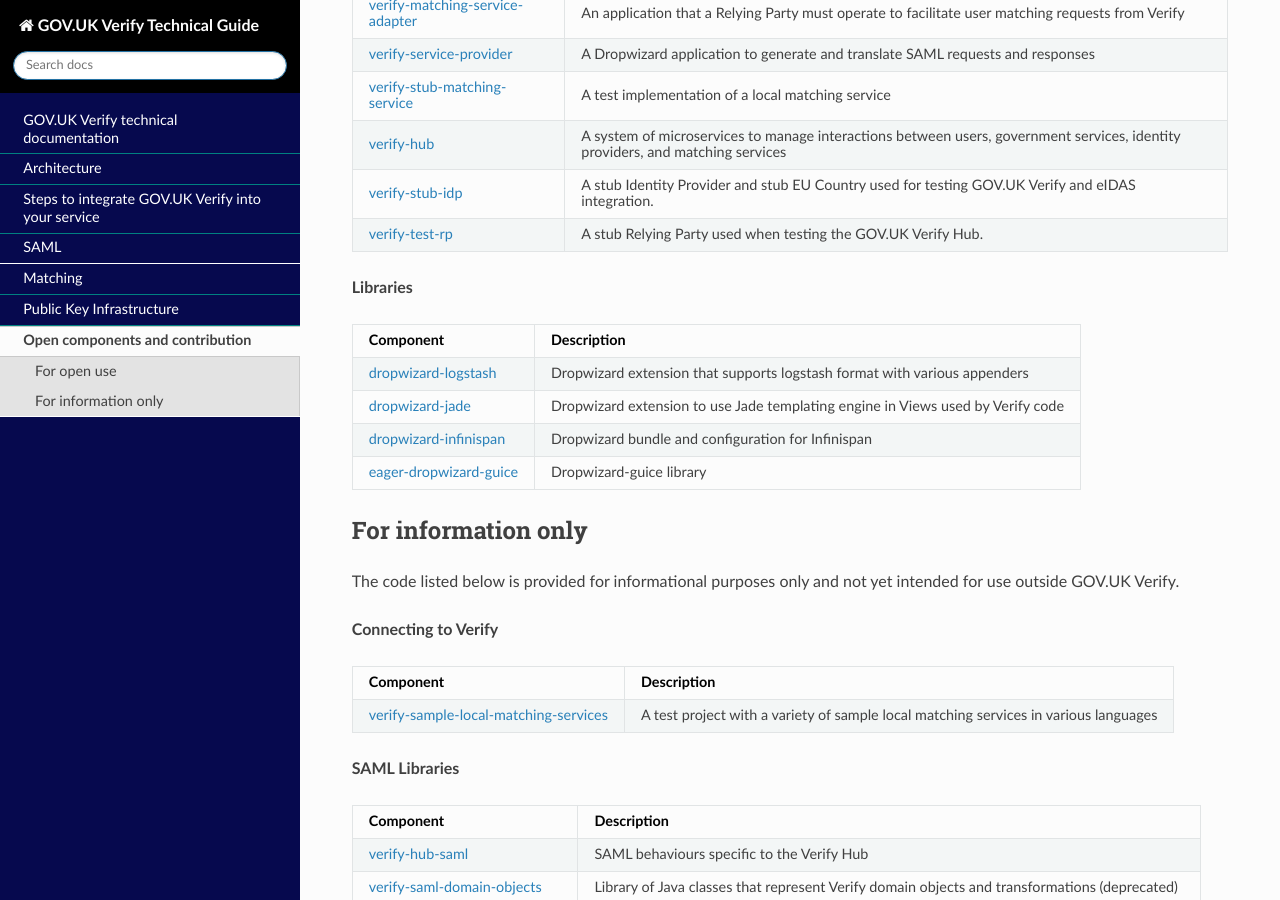
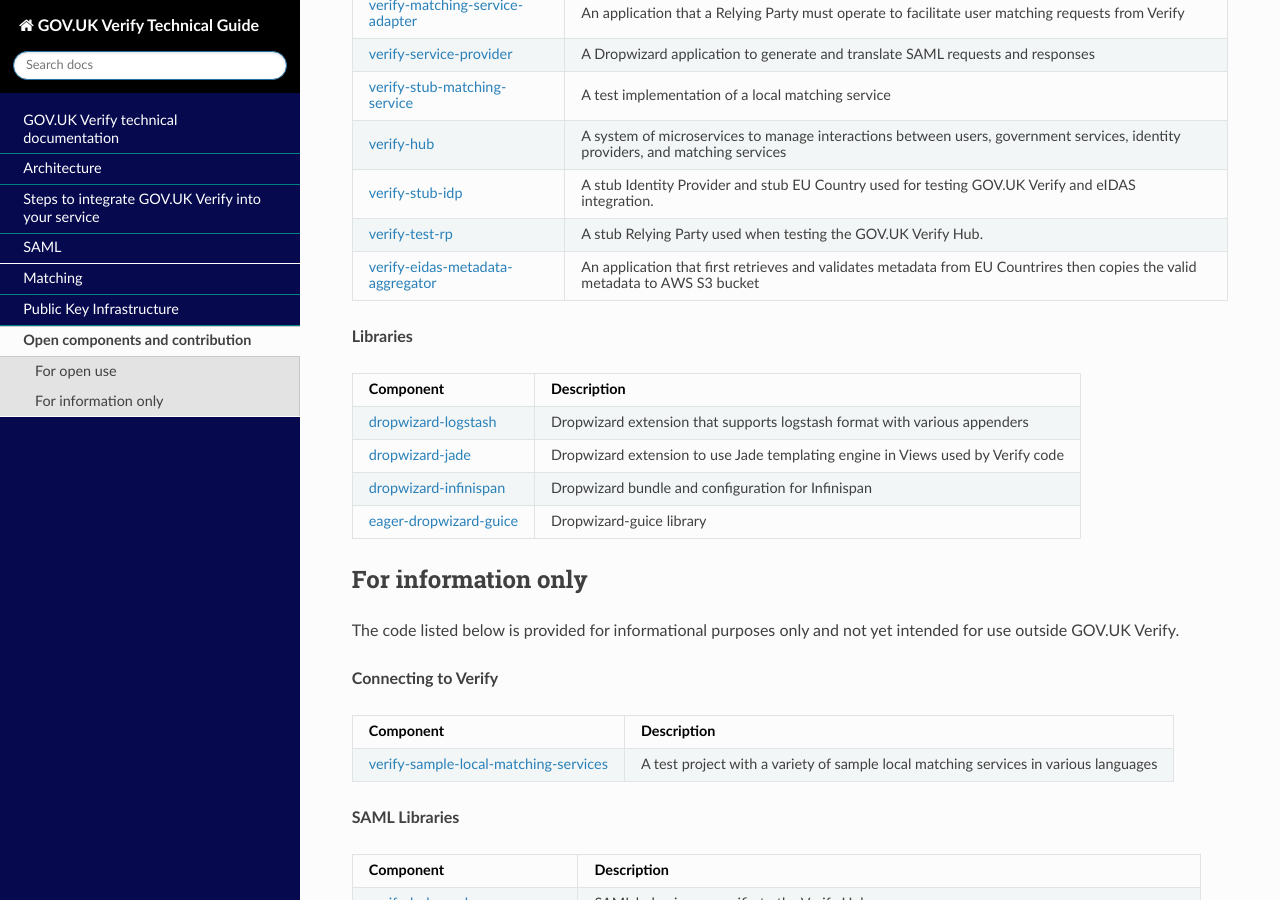
Before and after one commit to alphagov/rp-onboarding-tech-docs, a Sphinx documentation site: the page built from source/pages/open/opencomponents.rst, in a window 1280 px wide and 900 px high, scrolled down 894 px. Built offline with Sphinx 7.4.7 and the Read the Docs theme 2.0.0, drawn with Linux system fonts in a browser that asks for light colours; nearby versions of some CDN libraries; pages that are not in the unit, such as notebooks, are missing from menus; comment, search, counter and statistics services are not loaded.

Commit message:
EID-725: Add verify-eidas-metadata-aggregator to the list of open components.
Solo: @IreneLau-GDS

```diff
--- a/source/pages/open/opencomponents.rst
+++ b/source/pages/open/opencomponents.rst
@@ -46,6 +46,8 @@
 +---------------------------------------+--------------------------------------------------------------------------------------------------------------------------------+
 | verify-test-rp_                       | A stub Relying Party used when testing the GOV.UK Verify Hub.                                                                  |
 +---------------------------------------+--------------------------------------------------------------------------------------------------------------------------------+
+| verify-eidas-metadata-aggregator_     | An application that first retrieves and validates metadata from EU Countrires then copies the valid metadata to AWS S3 bucket  |
++---------------------------------------+--------------------------------------------------------------------------------------------------------------------------------+
 
 .. _passport-verify-stub-relying-party: https://github.com/alphagov/passport-verify-stub-relying-party
 .. _passport-verify: https://github.com/alphagov/passport-verify
@@ -56,6 +58,7 @@
 .. _verify-hub: https://github.com/alphagov/verify-hub
 .. _verify-stub-idp: https://github.com/alphagov/verify-stub-idp
 .. _verify-test-rp: https://github.com/alphagov/verify-test-rp
+.. _verify-eidas-metadata-aggregator: https://github.com/alphagov/verify-eidas-metadata-aggregator
 
 **Libraries**
 
```
